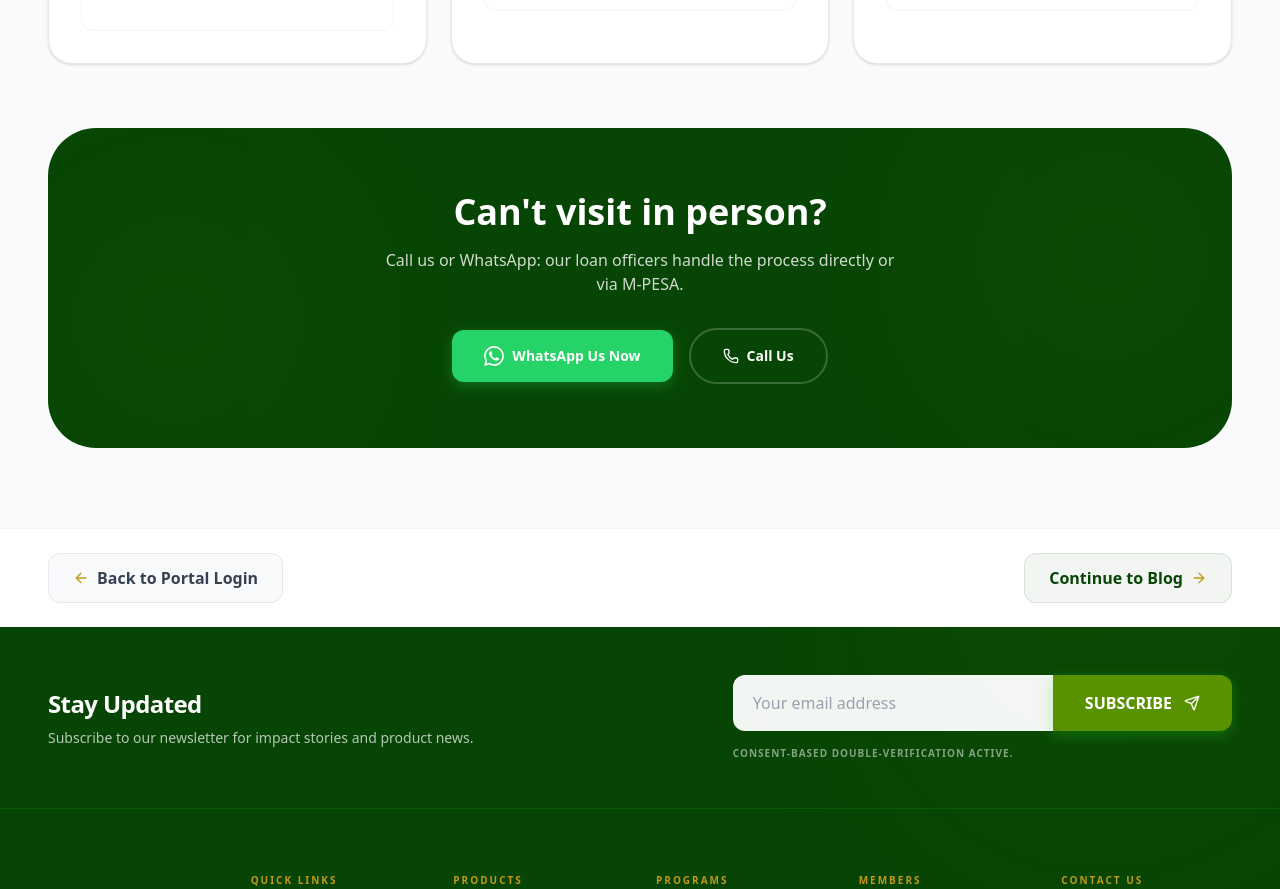
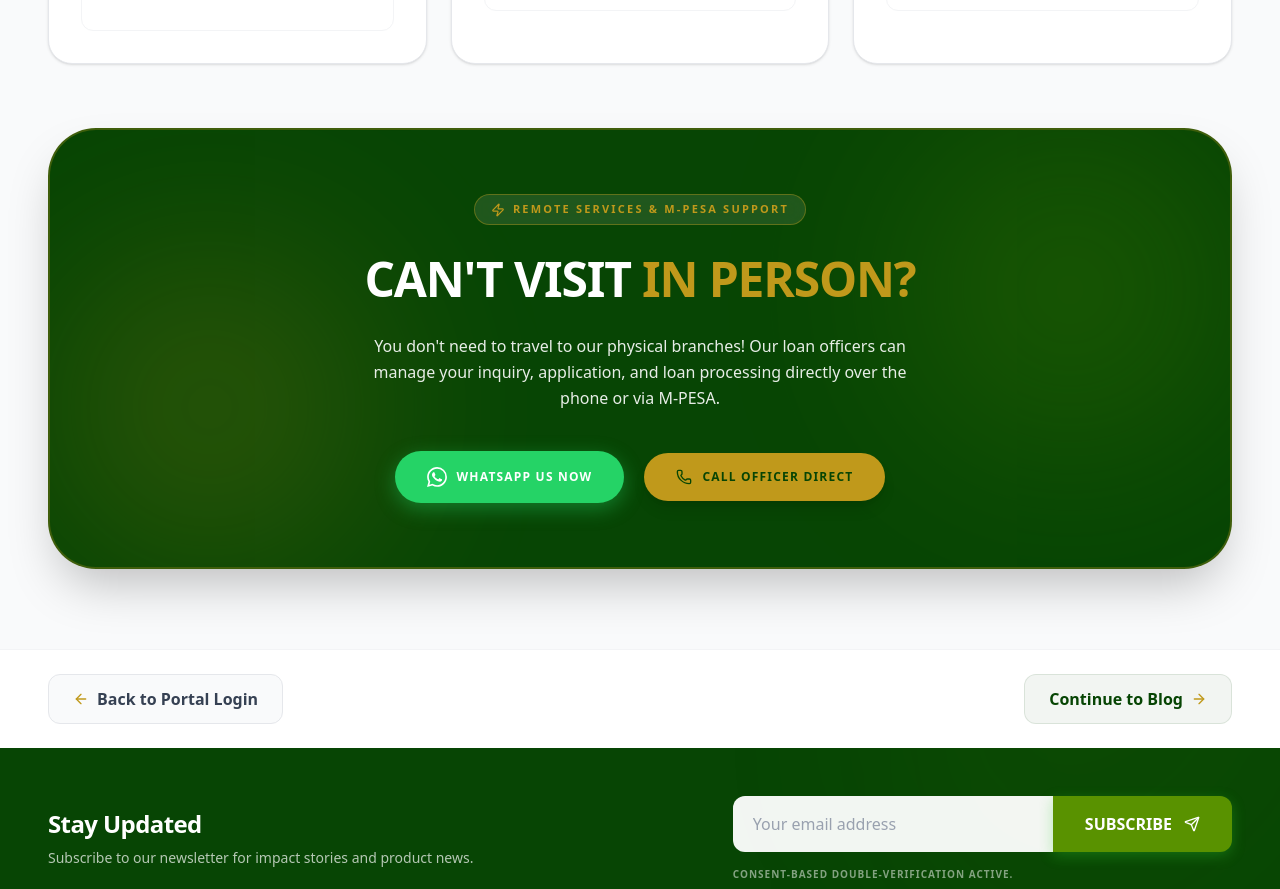
Before and after one commit to PNESH-CODER/NEEMAHEEPMFIWEBSITE, a React (Vite) app: page /contact in a window 1280 px wide. Shown: the part 3680-4569 px from the top of the page. Built offline with nearby package versions, Linux system fonts and the light colour scheme; no server answers; grey boxes are pictures that could not be loaded.

Commit message:
feat(ui): enhance contact banner and refine icons
Update the "Contact Us" banner with a modern, high-contrast aesthetic and replace miscellaneous Sparkles icons with ShieldCheck to better reflect brand identity.

```diff
--- a/src/pages/ContactUs.tsx
+++ b/src/pages/ContactUs.tsx
@@ -343,23 +343,45 @@ export default function ContactUs() {
           </div>
 
           {/* Bottom Banner */}
-          <div className="mt-16 bg-[#074504] rounded-[3rem] p-12 lg:p-16 text-center relative overflow-hidden">
-             <div className="relative z-10">
-               <h3 className="text-3xl lg:text-4xl font-extrabold text-white mb-4">Can't visit in person?</h3>
-               <p className="text-white/80 max-w-lg mx-auto mb-8 font-medium">
-                 Call us or WhatsApp: our loan officers handle the process directly or via M-PESA.
+          <div className="mt-16 bg-[#074504] rounded-[3rem] p-10 lg:p-16 text-center relative overflow-hidden border-2 border-[#C0991B]/30 shadow-2xl">
+             {/* Background decorative glows in brand green & gold */}
+             <div className="absolute top-0 right-0 w-80 h-80 bg-[#599200] rounded-full blur-[100px] opacity-25 pointer-events-none" />
+             <div className="absolute bottom-0 left-0 w-80 h-80 bg-[#C0991B] rounded-full blur-[100px] opacity-20 pointer-events-none" />
+
+             <div className="relative z-10 max-w-3xl mx-auto">
+               <div className="inline-flex items-center gap-2 px-4 py-1.5 bg-white/10 backdrop-blur-md rounded-full border border-[#C0991B]/40 mb-6">
+                 <Zap className="w-3.5 h-3.5 text-[#C0991B]" />
+                 <span className="text-[11px] font-black uppercase tracking-[0.2em] text-[#C0991B]">Remote Services & M-PESA Support</span>
+               </div>
+
+               <h3 className="text-3xl lg:text-5xl font-black text-white mb-6 uppercase tracking-tight leading-tight">
+                 CAN'T VISIT <span className="text-[#C0991B]">IN PERSON?</span>
+               </h3>
+
+               <p className="text-white/90 max-w-xl mx-auto mb-10 font-medium text-base leading-relaxed">
+                 You don't need to travel to our physical branches! Our loan officers can manage your inquiry, application, and loan processing directly over the phone or via M-PESA.
                </p>
-               <div className="flex flex-col sm:flex-row items-center justify-center gap-4">
-                 <button className="bg-[#25D366] hover:bg-[#20bd5a] text-white px-8 py-4 rounded-xl font-bold transition-colors w-full sm:w-auto text-sm shadow-[0_4px_14px_rgba(37,211,102,0.3)] gap-2 flex items-center justify-center">
-                   <WhatsAppIcon className="w-5 h-5" /> WhatsApp Us Now
-                 </button>
-                 <button className="border-2 border-white/20 hover:border-white text-white px-8 py-4 rounded-full font-bold transition-colors w-full sm:w-auto text-sm flex items-center justify-center gap-2">
-                   <Phone className="w-4 h-4" /> Call Us
-                 </button>
+
+               <div className="flex flex-col sm:flex-row items-center justify-center gap-5">
+                 <a
+                   href="https://wa.me/254705759365"
+                   target="_blank"
+                   rel="noopener noreferrer"
+                   className="bg-[#25D366] hover:bg-[#20bd5a] text-white px-8 py-4 rounded-full font-black text-xs uppercase tracking-widest transition-all w-full sm:w-auto shadow-[0_6px_20px_rgba(37,211,102,0.4)] hover:scale-105 flex items-center justify-center gap-2.5"
+                 >
+                   <WhatsAppIcon className="w-5 h-5" />
+                   <span>WhatsApp Us Now</span>
+                 </a>
+
+                 <a
+                   href="tel:+254705759365"
+                   className="bg-[#C0991B] hover:bg-[#a38217] text-[#074504] px-8 py-4 rounded-full font-black text-xs uppercase tracking-widest transition-all w-full sm:w-auto shadow-lg hover:scale-105 flex items-center justify-center gap-2.5"
+                 >
+                   <Phone className="w-4 h-4 text-[#074504]" />
+                   <span>Call Officer Direct</span>
+                 </a>
                </div>
              </div>
-             <div className="absolute top-0 right-0 w-64 h-64 bg-[#599200] rounded-full blur-[100px] opacity-10 pointer-events-none" />
-             <div className="absolute bottom-0 left-0 w-64 h-64 bg-[#599200] rounded-full blur-[100px] opacity-10 pointer-events-none" />
           </div>
         </div>
       </section>
--- a/src/pages/LoanProduct.tsx
+++ b/src/pages/LoanProduct.tsx
@@ -103,7 +103,7 @@ export default function LoanProduct() {
               <div className="bg-gradient-to-r from-emerald-50 to-amber-50 rounded-2xl p-5 mb-8 border border-emerald-200/80 shadow-xs relative overflow-hidden group">
                 <div className="flex items-start justify-between gap-3 mb-2">
                   <div className="inline-flex items-center gap-1.5 text-[10px] font-black uppercase tracking-widest text-[#074504] bg-white/80 px-2.5 py-1 rounded-full border border-emerald-300">
-                    <Sparkles className="w-3.5 h-3.5 text-[#C0991B]" /> Associated Flagship Programme
+                    <ShieldCheck className="w-3.5 h-3.5 text-[#C0991B]" /> Associated Flagship Programme
                   </div>
                 </div>
                 <h4 className="font-extrabold text-[#074504] text-base mb-1">{product.associatedProgram.name}</h4>
--- a/src/pages/LoanProductsIndex.tsx
+++ b/src/pages/LoanProductsIndex.tsx
@@ -281,7 +281,6 @@ export default function LoanProductsIndex() {
                       className="w-full flex items-center justify-between gap-2 py-2.5 px-4 mb-3 rounded-xl bg-emerald-50 hover:bg-emerald-100 border border-emerald-200/80 text-[#074504] font-black text-xs uppercase tracking-tight transition-all group/prog"
                     >
                       <span className="flex items-center gap-2 truncate">
-                        <Sparkles className="w-4 h-4 text-[#C0991B] shrink-0" />
                         <span className="truncate">{loan.associatedProgram.name}</span>
                       </span>
                       <ArrowRight className="w-3.5 h-3.5 text-[#599200] group-hover/prog:translate-x-1 transition-transform shrink-0" />
```
